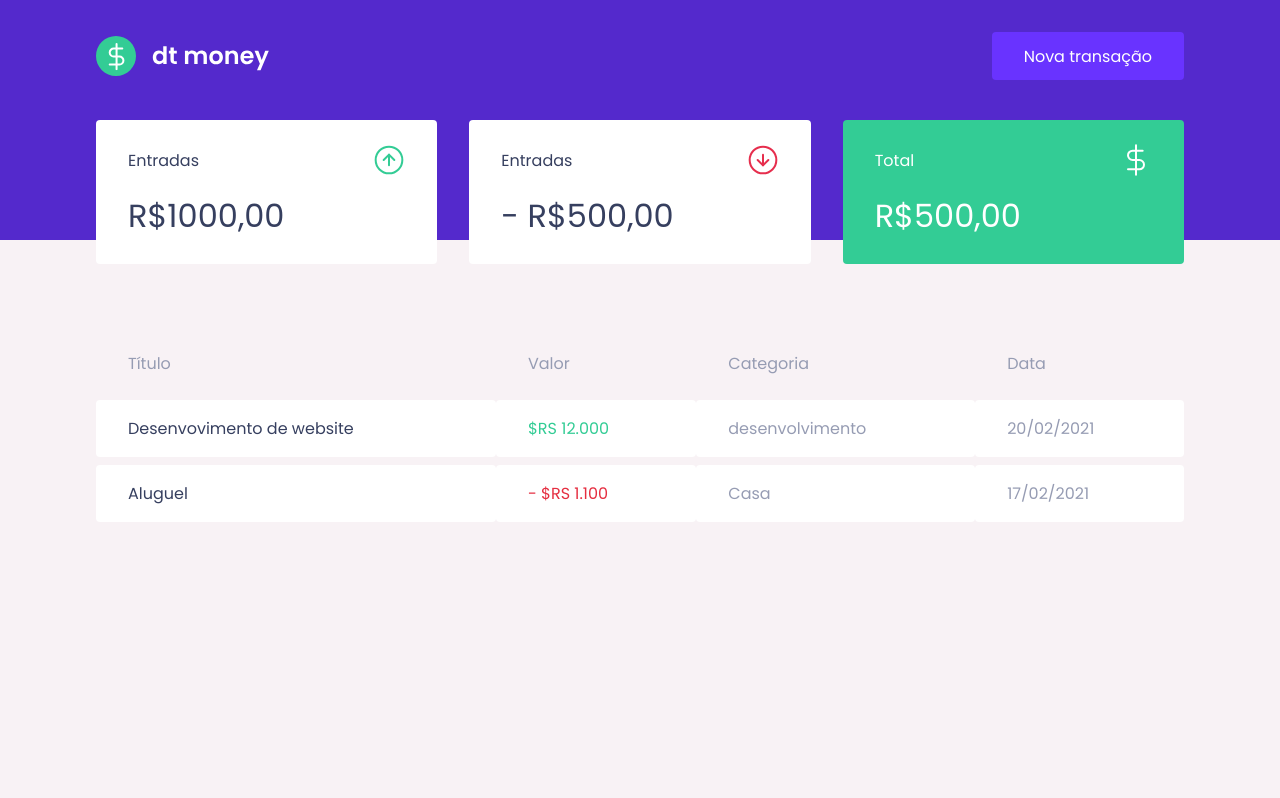
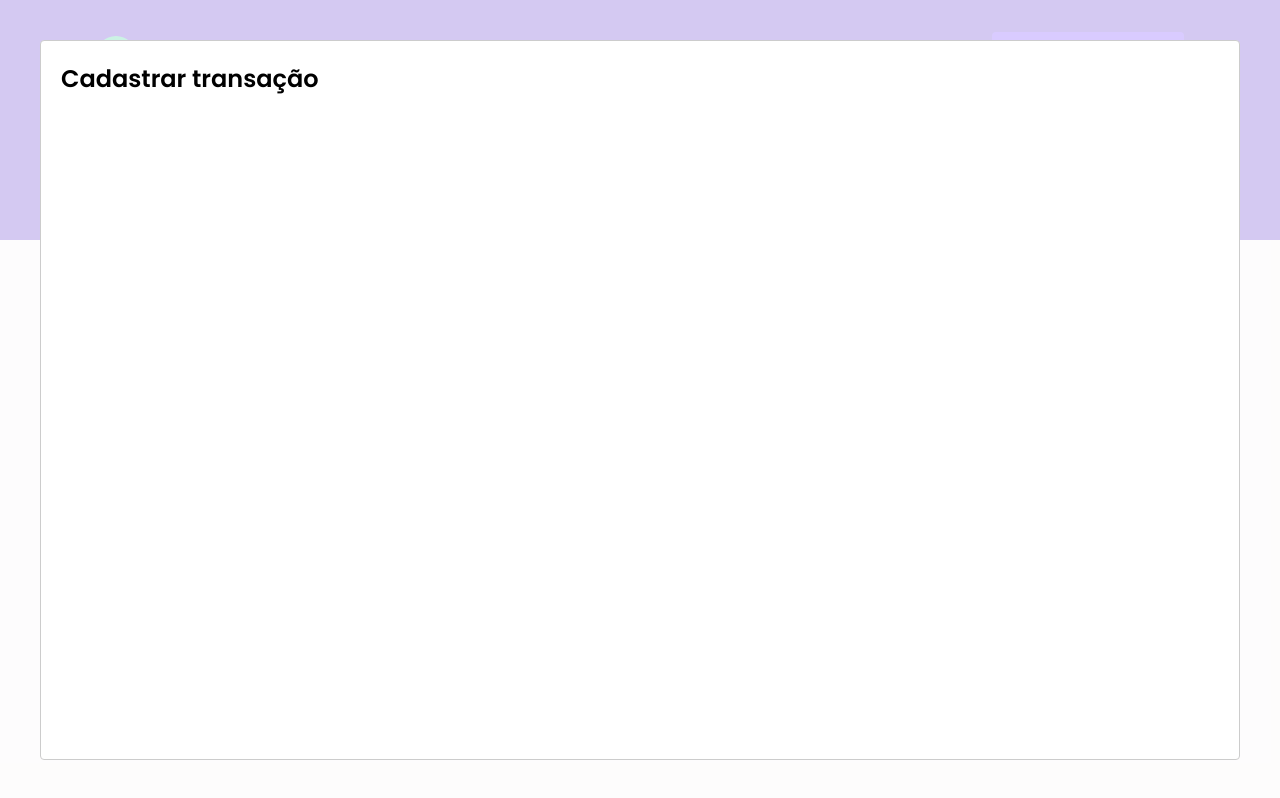
Before and after one commit to paoru5444/ignite-dt-money, a React (Create React App) app: page / in a window 1280 px wide. Both pictures are taken after a click on the button "Nova transação". Built offline with nearby package versions, Linux system fonts and the light colour scheme; no server answers; what miragejs would draw is missing.

Commit message:
feat: transaction modal

```diff
--- a/package.json
+++ b/package.json
@@ -3,10 +3,12 @@
   "version": "0.1.0",
   "private": true,
   "dependencies": {
+    "@types/react-modal": "^3.12.0",
     "axios": "^0.21.1",
     "miragejs": "^0.1.41",
     "react": "^17.0.2",
     "react-dom": "^17.0.2",
+    "react-modal": "^3.13.1",
     "react-scripts": "4.0.3",
     "styled-components": "^5.2.3",
     "web-vitals": "^1.0.1"
--- a/src/App.tsx
+++ b/src/App.tsx
@@ -1,13 +1,31 @@
-import { GlobalStyle} from "./styles/global";
+import { GlobalStyle } from "./styles/global";
 import { Header } from "./components/Header";
 import { Dashboard } from "./components/Dashboard";
+import React, { useState } from "react";
+import Modal from "react-modal";
+import { NewTransactionModal } from './components/NewTransactionModal';
+
+Modal.setAppElement('#root')
 
 export function App() {
+  const [isNewTransactionModalOpen, setIsNewTransactionModalOpen] = useState(false);
+
+  function handleOpenNewTransactionModal() {
+    setIsNewTransactionModalOpen(true);
+  }
+
+  function handleCloseNewTransactionModal() {
+    setIsNewTransactionModalOpen(false);
+  }
   return (
     <>
-        <Header />
-        <Dashboard />
-        <GlobalStyle />
+      <Header onOpenNewTransactionModal={handleOpenNewTransactionModal} />
+      <Dashboard />
+      <NewTransactionModal
+        isOpen={isNewTransactionModalOpen}
+        onRequestClose={handleCloseNewTransactionModal}
+      />
+      <GlobalStyle />
     </>
   );
 };
--- a/src/components/Header/index.tsx
+++ b/src/components/Header/index.tsx
@@ -1,11 +1,17 @@
 import { Container, Content } from "./styles";
 import logoImg from '../../assets/logo.svg'
-export function Header() {
+
+interface HeaderProps {
+	onOpenNewTransactionModal: () => void;
+}
+
+export function Header({ onOpenNewTransactionModal }: HeaderProps) {
+
 	return (
 		<Container>
 			<Content>
 				<img src={logoImg} alt="dt money" />
-                <button type="button">
+				<button type="button" onClick={onOpenNewTransactionModal}>
 					Nova transação
                 </button>
 			</Content>
--- /dev/null
+++ b/src/components/NewTransactionModal/index.tsx
@@ -0,0 +1,19 @@
+import React from "react";
+import Modal from "react-modal";
+
+interface NewTransactionModal {
+  isOpen: boolean,
+  onRequestClose: () => void;
+}
+
+export function NewTransactionModal({ isOpen, onRequestClose }: NewTransactionModal) {
+
+  return (
+    <Modal
+        isOpen={isOpen}
+        onRequestClose={onRequestClose}
+      >
+        <h2>Cadastrar transação</h2>
+      </Modal>
+  )
+}
--- /dev/null
+++ b/src/components/NewTransactionModal/styles.ts
@@ -0,0 +1,3 @@
+import styled from "styled-components";
+
+export const Container = styled.div``;
```
Also changed, not shown: 1 other file (tests, documents, lock files or other folders). Lines whose indentation alone changed are shown as unchanged.
